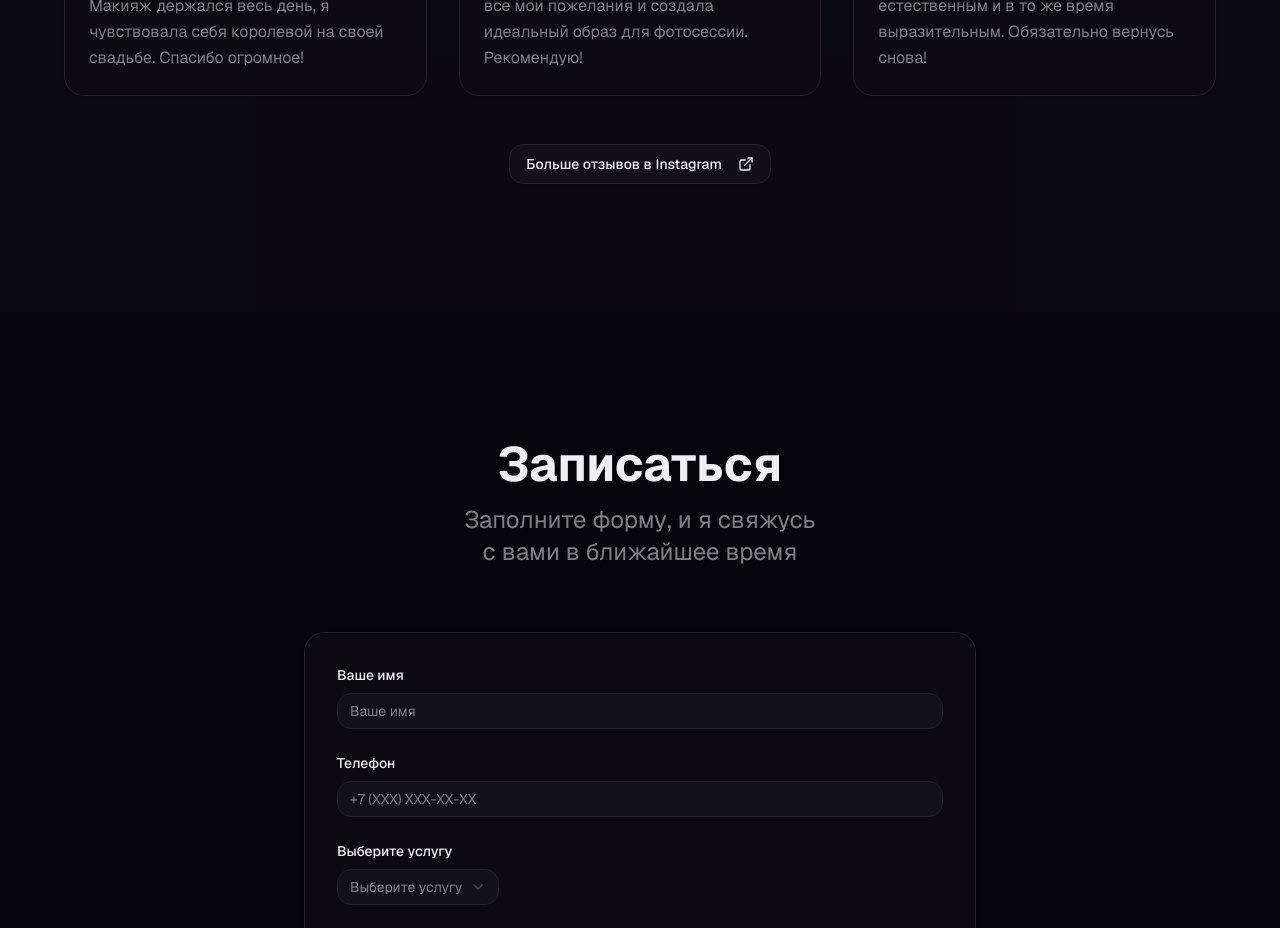
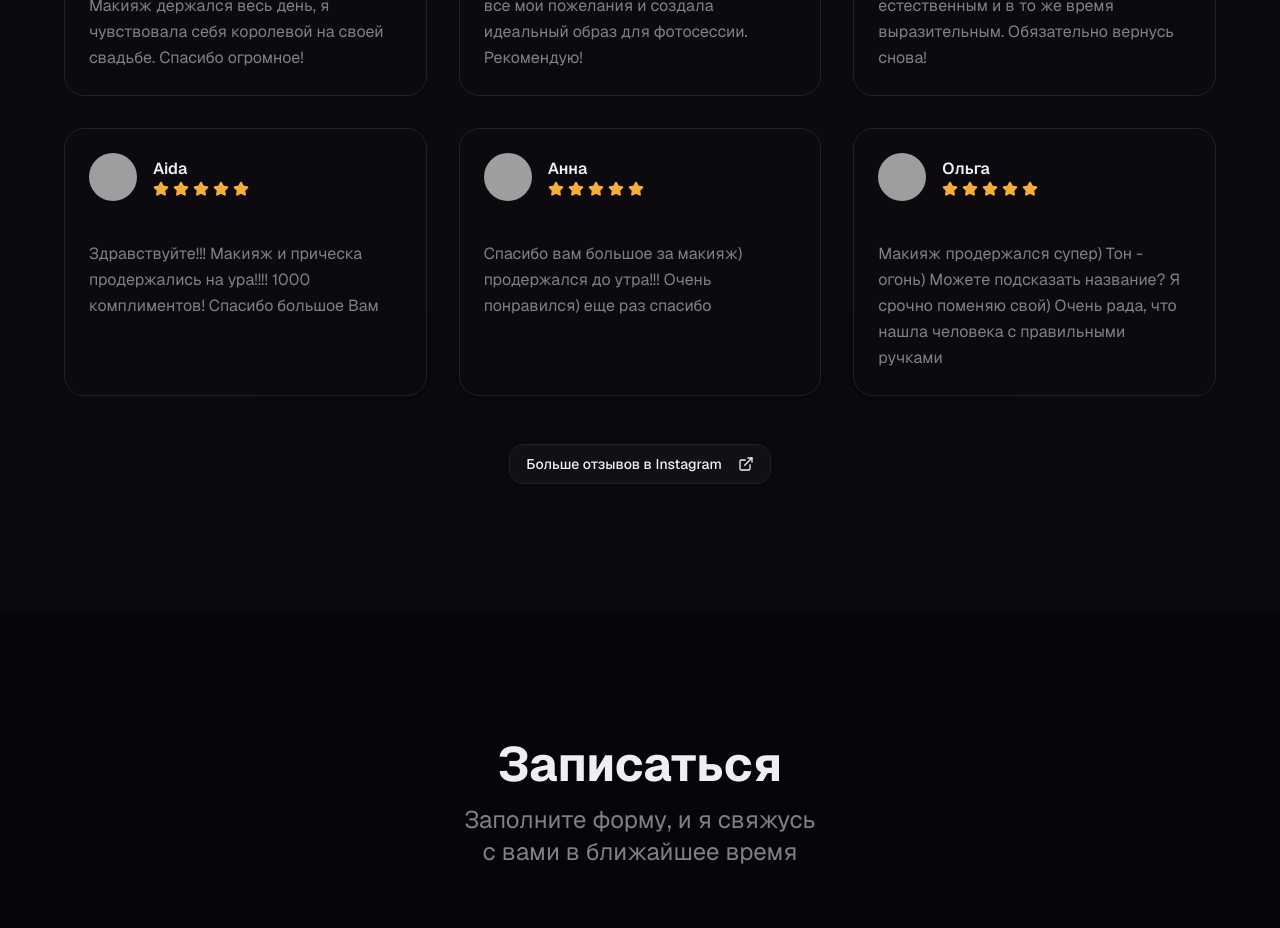
Before and after one commit to grinvsevolod1-ctrl/Jyrak, a Next.js app: page / in a window 1280 px wide. Shown: the part 6040-6968 px from the top of the page. Built offline with nearby package versions, Linux system fonts and the light colour scheme; grey boxes are pictures that could not be loaded.

Commit message:
Update testimonials-section.tsx

```diff
--- a/components/testimonials-section.tsx
+++ b/components/testimonials-section.tsx
@@ -24,6 +24,23 @@ export function TestimonialsSection() {
     {
       name: "Екатерина",
       text: "Прекрасный мастер! Макияж был естественным и в то же время выразительным. Обязательно вернусь снова!",
+      rating: 5,
+      image: "/placeholder.svg?height=100&width=100",
+    },
+    {
+      name: "Aida",
+      text: "Здравствуйте!!! Макияж и прическа продержались на ура!!!! 1000 комплиментов! Спасибо большое Вам",
+      rating: 5,
+      image: "/placeholder.svg?height=100&width=100",
+    },
+    {
+      name: "Анна",
+      text: "Спасибо вам большое за макияж) продержался до утра!!! Очень понравился) еще раз спасибо",
+      rating: 5,
+      image: "/placeholder.svg?height=100&width=100",
+    },
+    { name: "Ольга",
+      text: "Макияж продержался супер) Тон - огонь) Можете подсказать название? Я срочно поменяю свой) Очень рада, что нашла человека с правильными ручками",
       rating: 5,
       image: "/placeholder.svg?height=100&width=100",
     },
```
